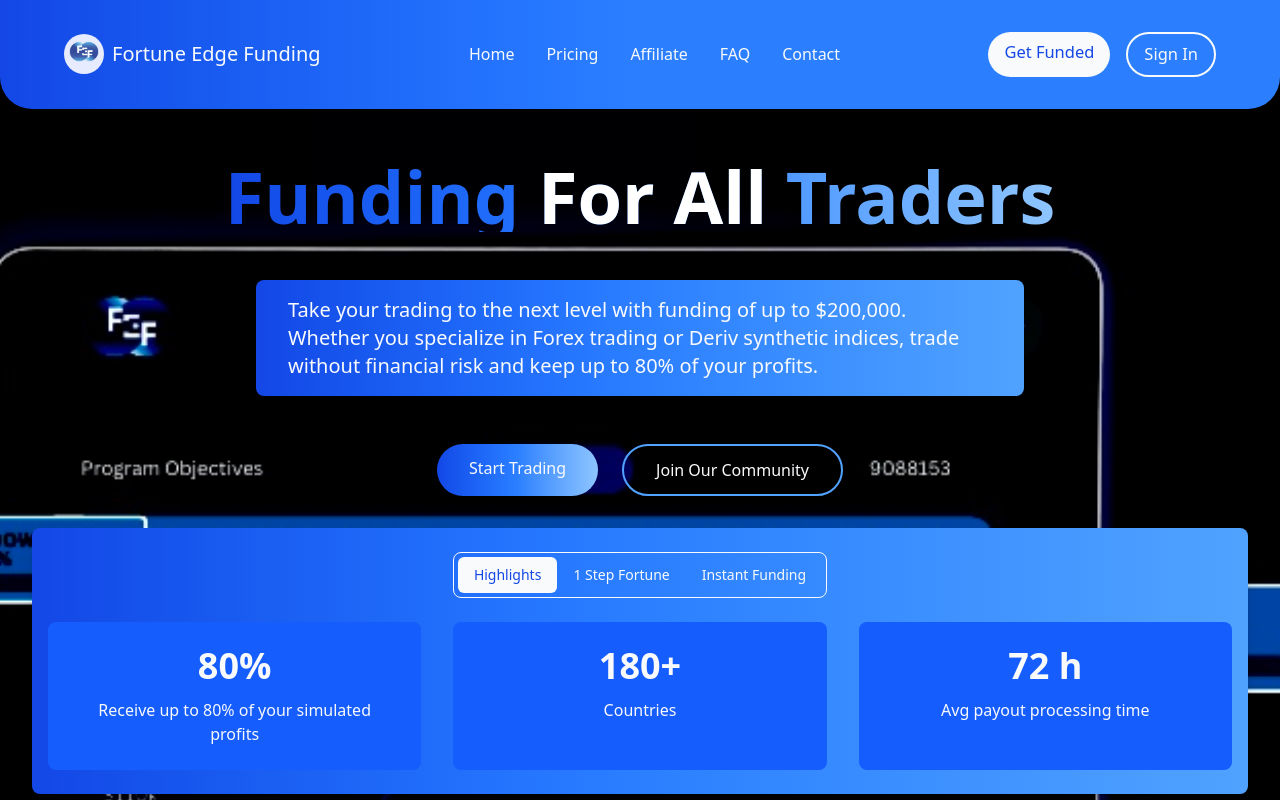
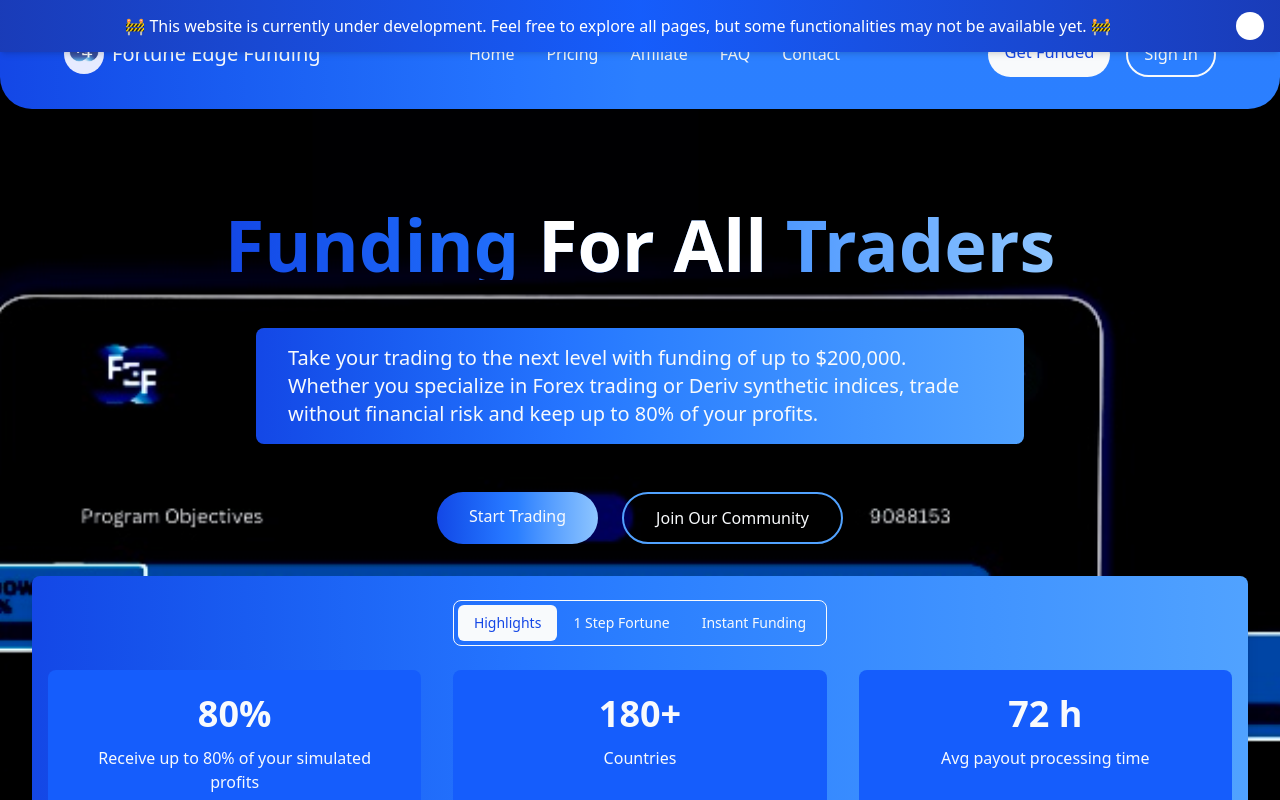
Before and after one commit to dabiegorden/funded_trader_firm, a Next.js app: page / in a window 1280 px wide. Shown: the top 800 px of the page. Built offline with nearby package versions, Linux system fonts and the light colour scheme.

Commit message:
Update Hero.jsx

```diff
--- a/components/Hero.jsx
+++ b/components/Hero.jsx
@@ -2,20 +2,38 @@
 
 import { ContactForm, CustomGetFundedBtn, EquityEdgePayout, Footer, FundingOptionsSection, GetFunded, Navbar, ProveWorthySection, SubHeroSection, TelegramCommunityBenefits, TradeEliteBanner, TradingPlanSelector } from '@/constants'
 import Link from 'next/link'
-import React from 'react'
+import React, { useState } from 'react'
 
 const Hero = () => {
+  const [showBanner, setShowBanner] = useState(true);
+
   return (
     <main className="bg">
+      {showBanner && (
+        <div className="fixed top-0 left-0 w-full bg-gradient-to-r from-blue-800 via-blue-600 to-blue-800 text-white py-3 px-4 z-50 shadow-md">
+          <div className="container mx-auto flex items-center justify-between">
+            <div className="flex-1 text-center">
+              <p className="font-medium">
+                🚧 This website is currently under development. Feel free to explore all pages, but some functionalities may not be available yet. 🚧
+              </p>
+            </div>
+            <button
+              onClick={() => setShowBanner(false)}
+              className="ml-4 bg-white bg-opacity-20 rounded-full p-1 hover:bg-opacity-30 transition-all"
+            >
+              <svg xmlns="http://www.w3.org/2000/svg" className="h-5 w-5" viewBox="0 0 20 20" fill="currentColor">
+                <path fillRule="evenodd" d="M4.293 4.293a1 1 0 011.414 0L10 8.586l4.293-4.293a1 1 0 111.414 1.414L11.414 10l4.293 4.293a1 1 0 01-1.414 1.414L10 11.414l-4.293 4.293a1 1 0 01-1.414-1.414L8.586 10 4.293 5.707a1 1 0 010-1.414z" clipRule="evenodd" />
+              </svg>
+            </button>
+          </div>
+        </div>
+      )}
       <Navbar />
-      <main className="bg pt-28 pb-12 md:pt-40 px-4 md:px-8">
+      <main className={`bg pt-28 pb-12 md:pt-40 px-4 md:px-8 ${showBanner ? 'mt-12' : ''}`}>
         <div className="flex flex-col items-center justify-center">
           <h1 className="text-3xl md:text-4xl lg:text-7xl bg-gradient-to-r from-blue-700 via-blue-500 to-blue-300 text-transparent bg-clip-text mb-6 md:mb-12 font-extrabold">
             Funding <span className="text-white">For All</span> Traders
           </h1>
-  {/* <h2 className="text-3xl md:text-4xl lg:text-6xl font-bold text-slate-50 mb-6 md:mb-12">
-    Join Fortune Edge Funding Today
-  </h2> */}
 
           <p className="max-w-3xl text-lg md:text-xl mb-8 md:mb-12 text-slate-50 bg-gradient-to-r from-blue-700 via-blue-500 to-blue-400 py-4 px-6 md:px-8 rounded-lg">
             Take your trading to the next level with funding of up to $200,000. Whether you specialize in Forex trading or Deriv synthetic indices, trade without financial risk and keep up to 80% of your profits.
@@ -37,7 +55,6 @@
           </div>
         </div>
         <SubHeroSection />
-      {/* Get funded components */}
         <GetFunded />
         <CustomGetFundedBtn />
         <FundingOptionsSection />
```
Lines whose indentation alone changed are shown as unchanged.
